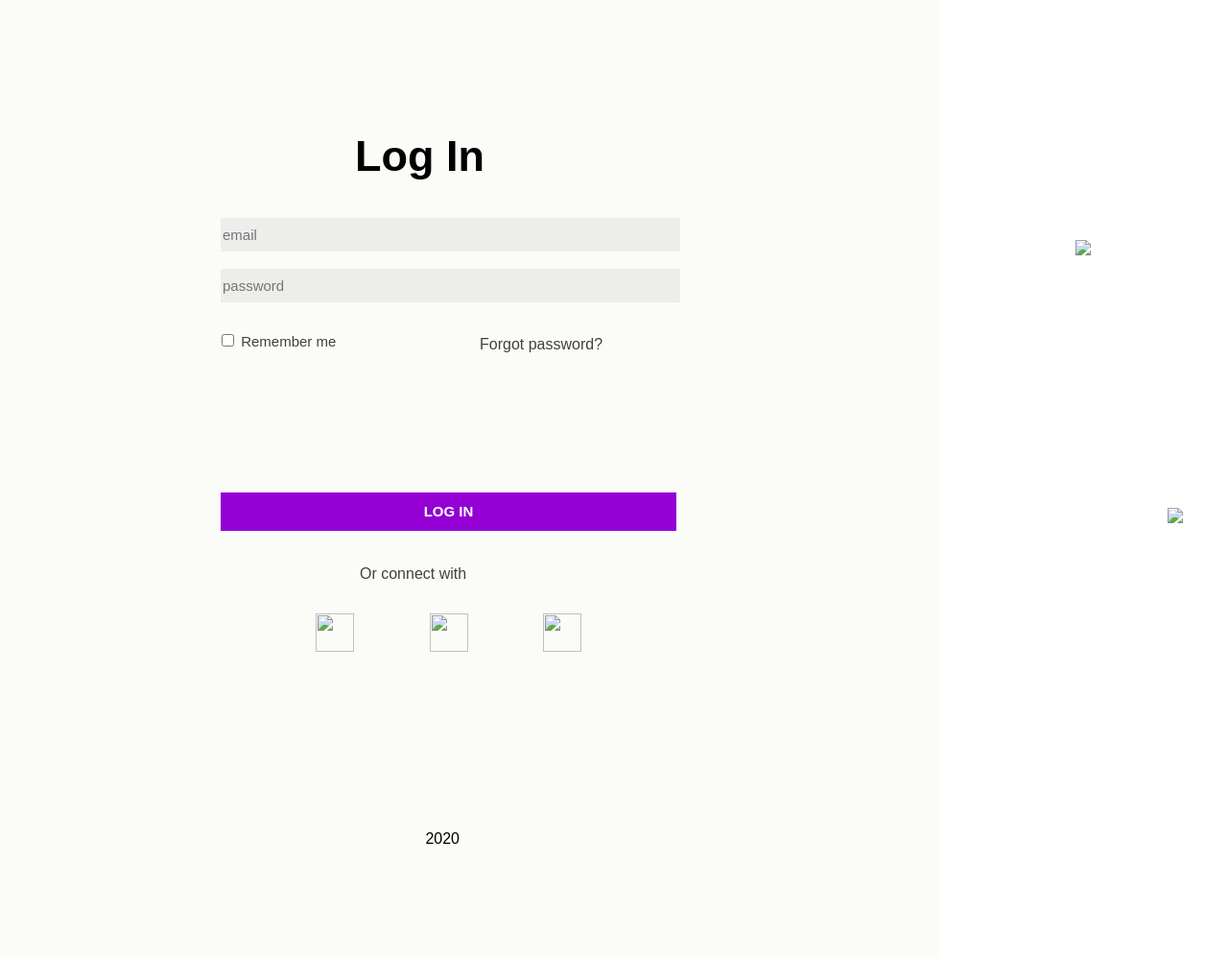
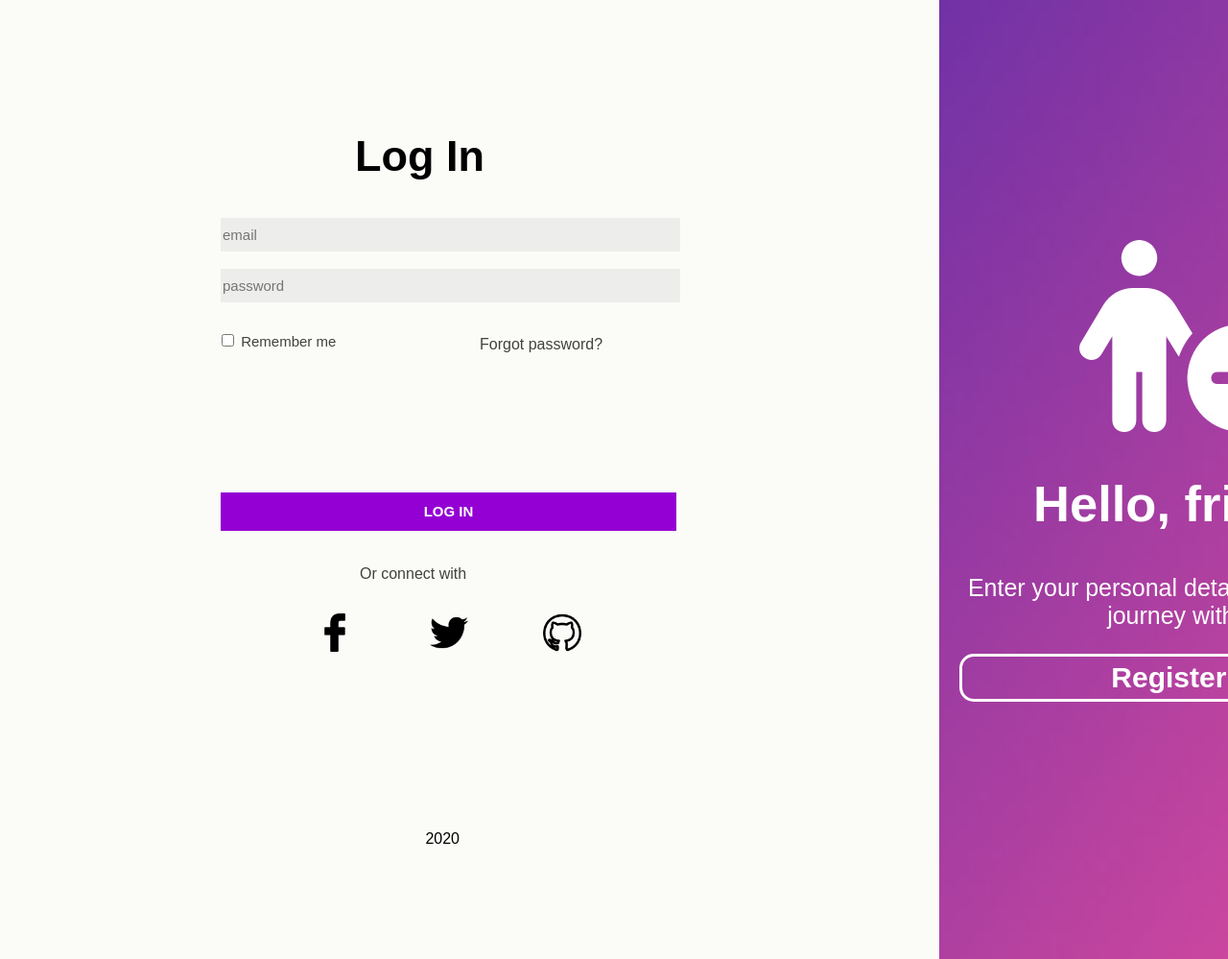
Before and after one commit to alegofrenicht/DI_Bootcamp, a plain HTML site: page Week1/Day4/create_login_page/index.html in a window 1280 px wide. Shown: the top 999 px of the page at 96% size. Drawn offline with Linux system fonts and the light colour scheme; a web font is replaced by a local one.

Commit message:
editing day2 exercise

```diff
--- a/Week1/Day4/create_login_page/index.html
+++ b/Week1/Day4/create_login_page/index.html
@@ -30,9 +30,9 @@
             <button type="submit" ><a href="bla">LOG IN</a></button>
             <p>Or connect with</p>
             <ul class="networks">
-                <li><a href="1"><img src="59439.png"></a></li>
-                <li><a href="2"><img src="733635.png"></a></li>
-                <li><a href="3"><img src="2111612.png"></a></li>
+                <li><a href="1"><img src="imgs/59439.png"></a></li>
+                <li><a href="2"><img src="imgs/733635.png"></a></li>
+                <li><a href="3"><img src="imgs/2111612.png"></a></li>
             </ul>
         </div>
         <footer>
@@ -40,11 +40,11 @@
         </footer>
     </div>
     <div class="reglayout">
-        <img class="user_logo" alt="user plus logo" src="1581738-200.png">
+        <i class="fa-solid fa-person-circle-plus"></i>
         <h2 class="greating">Hello, friend!</h2>
         <p>Enter your personal details and start your journey with us</p>
         <button type="button">Register
-            <span><img class="arrow_logo" alt="arrow logo" src="758-7586854_arrow-png-transparent-icon-right-arrow-in-circle.png"></span>
+            <i class="fa-solid fa-arrow-right-to-bracket"></i>
         </button>
     </div>
 
--- a/Week1/Day4/create_login_page/style.css
+++ b/Week1/Day4/create_login_page/style.css
@@ -1,6 +1,6 @@
 body {
     margin: 0;
-    background: url("photo-1557682250-33bd709cbe85.jpg");
+    background: url("imgs/photo-1557682250-33bd709cbe85.jpg");
     background-size: 120%;
 }
 
@@ -148,13 +148,17 @@ i {
     font-size: 30px;
 }
 
-.user_logo{
-    width: 250px;
+/*.user_logo{*/
+/*    width: 250px;*/
+/*}*/
+
+.fa-person-circle-plus {
+    font-size: 200px;
 }
 
-.arrow_logo{
-    width: 30px;
-}
+/*.arrow_logo{*/
+/*    width: 30px;*/
+/*}*/
 
 .reglayout button{
     font-size: 30px;
```
